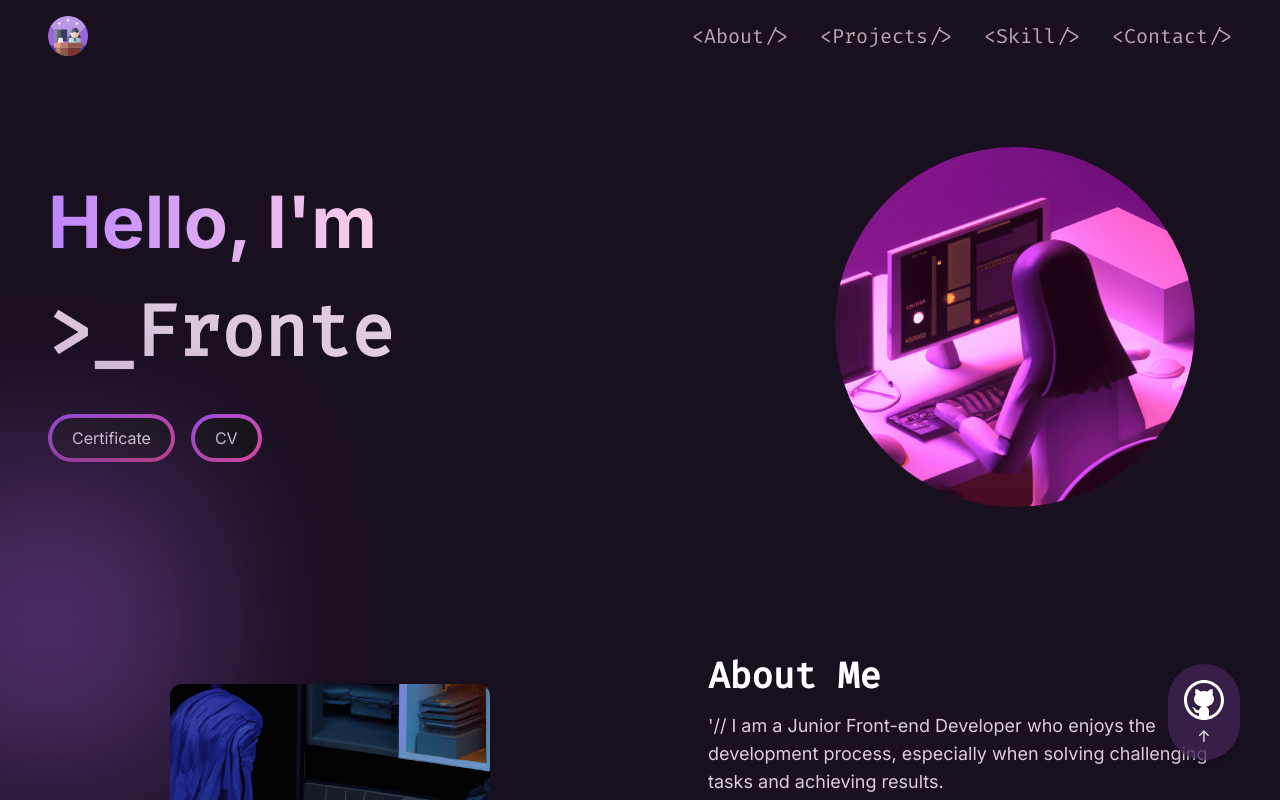
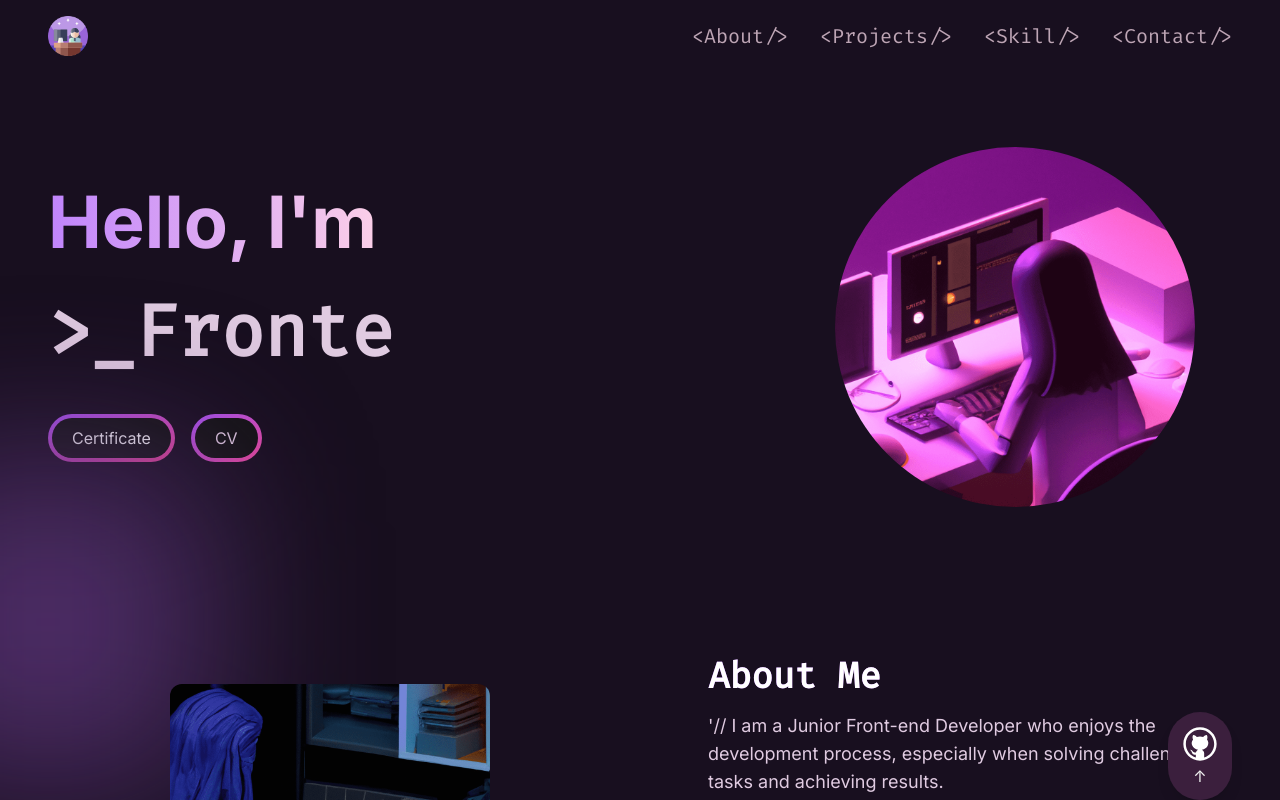
Before and after one commit to oleksaYevtush/myPortfolio, a Next.js app: page / in a window 1280 px wide. Shown: the top 800 px of the page. Built offline with nearby package versions, Linux system fonts and the light colour scheme.

Commit message:
add scroll to top

```diff
--- a/src/app/components/Locomotive.jsx
+++ /dev/null
@@ -1,28 +0,0 @@
-'use client';
-import React, { useEffect, useRef } from 'react';
-import LocomotiveScroll from 'locomotive-scroll';
-
-const LocomotiveScrollContainer = ({ children }) => {
-  const containerRef = useRef(null);
-
-  //useEffect(() => {
-    if (typeof window !== 'undefined') {
-      const container = containerRef.current;
-
-      if (container) {
-        const scroll = new LocomotiveScroll({
-          el: container,
-          smooth: true,
-        });
-
-        return () => {
-          scroll.destroy();
-        };
-      }
-    }
-  //}, []);
-
-  return <div ref={containerRef} className="scroll-container">{children}</div>;
-};
-
-export default LocomotiveScrollContainer;
--- a/src/app/components/ScrollToTopButton.jsx
+++ b/src/app/components/ScrollToTopButton.jsx
@@ -1,9 +1,24 @@
-import React from 'react';
+import React, { useState, useEffect } from 'react';
 import { animateScroll as scroll } from 'react-scroll';
 import Image from 'next/image';
-import GithubIcon from "../../../public/github-icon.svg";
+import GithubIcon from '../../../public/github-icon.svg';
 
-const ScrollToTopButton = ({ scrollProgress }) => {
+const ScrollToTopButton = () => {
+  const [scrollProgress, setScrollProgress] = useState(0);
+
+  useEffect(() => {
+    const handleScroll = () => {
+      const scrollHeight = document.documentElement.scrollHeight - window.innerHeight;
+      const currentScroll = window.scrollY;
+      const progress = currentScroll / scrollHeight;
+      setScrollProgress(progress);
+    };
+    window.addEventListener('scroll', handleScroll);
+    return () => {
+      window.removeEventListener('scroll', handleScroll);
+    };
+  }, []);
+
   const scrollToTop = () => {
     scroll.scrollToTop({
       duration: 1000,
@@ -12,16 +27,16 @@ const ScrollToTopButton = ({ scrollProgress }) => {
   };
 
   const buttonStyle = {
+    bottom: `${scrollProgress * 20}px`,
     background: `linear-gradient(to right, #180f1f ${scrollProgress * 100}%, #3b1f3d ${scrollProgress * 100}%)`,
   };
 
   return (
     <button
       onClick={scrollToTop}
-      className="fixed p-3 bg-[#412555c7] transition duration-300 rounded-full shadow-lg bottom-10 right-10"
-      style={buttonStyle}
-    >
-      <Image src={GithubIcon} alt="Linkedin Icon" size={24} />
+      className="fixed p-3 bg-[#412555c7] transition duration-300 rounded-full shadow-lg bottom-10 right-12"
+      style={buttonStyle}>
+      <Image src={GithubIcon} alt="Linkedin Icon" width={40} height={40} />
       &#8593;
     </button>
   );
--- a/src/app/page.js
+++ b/src/app/page.js
@@ -17,7 +17,7 @@ export default function Home({ pageProps }) {
   const container = useRef(null);
   const { scrollYProgress } = useScroll({
     target: container,
-    offset: ['start start', 'end end'],
+    offset: ['start start', 'end end']
   }) || { scrollYProgress: 0 };
 
   const [Loaded, setLoaded] = useState(false);
```
